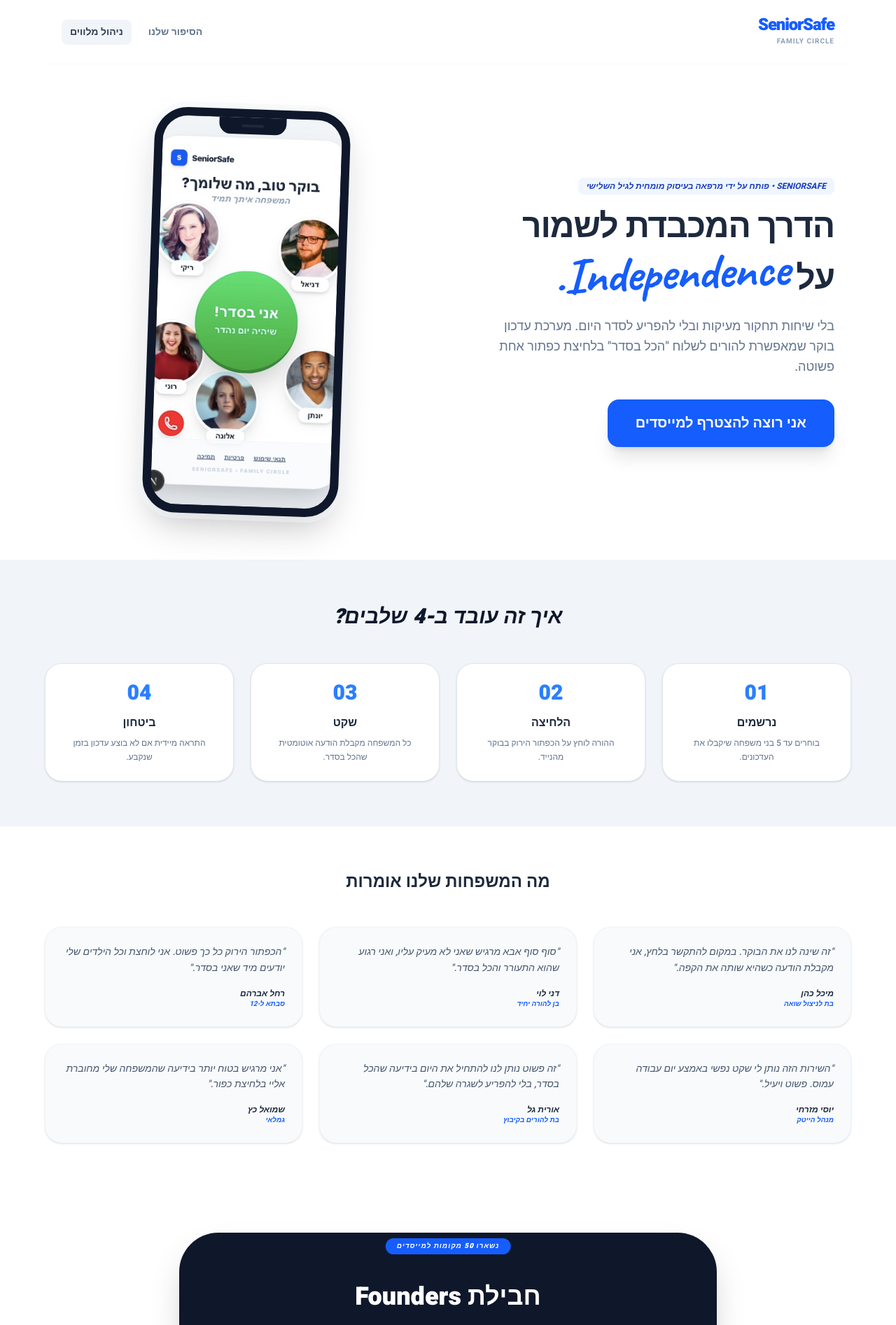
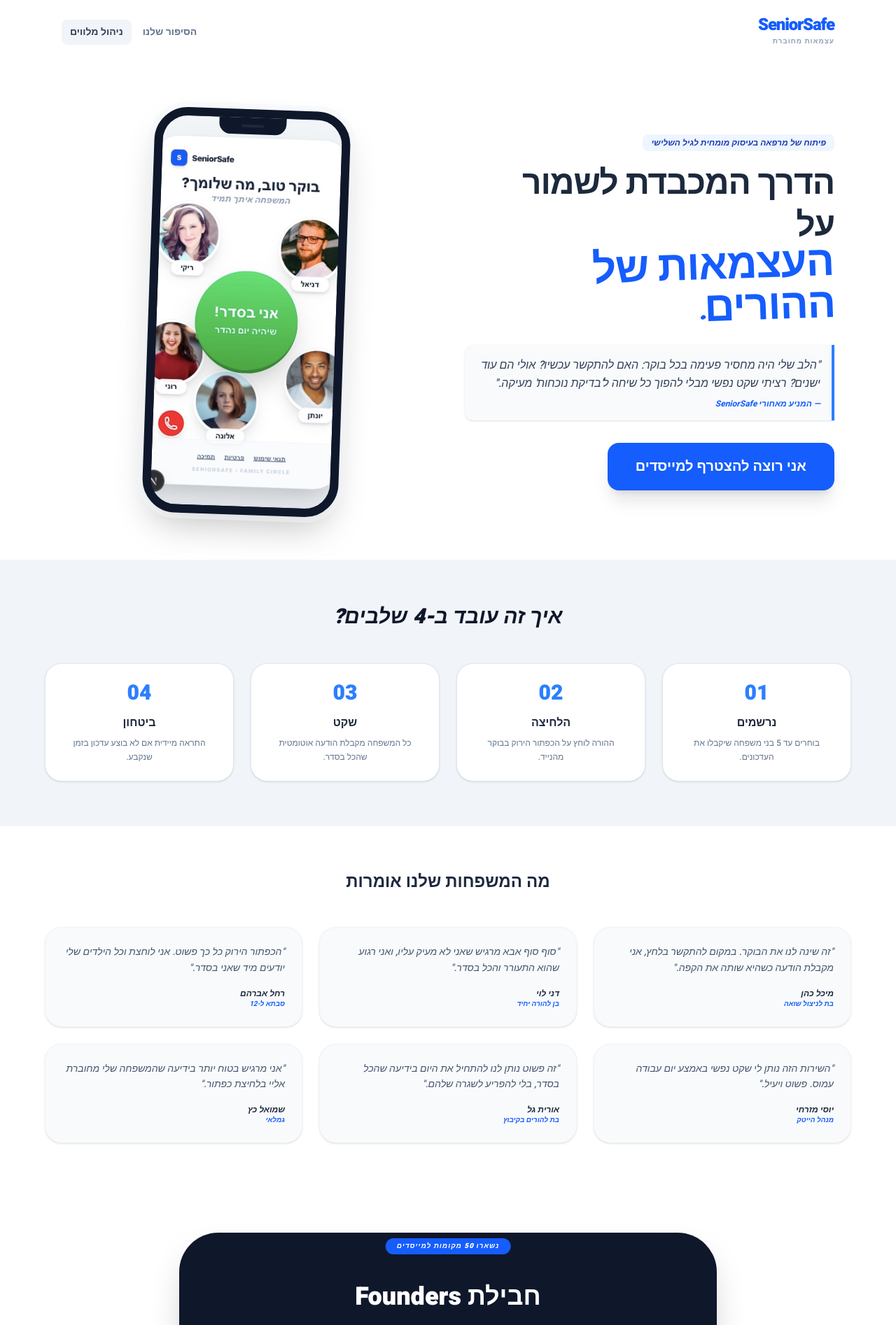
Before and after one commit to barnoi/senior-checkin, a Next.js app: page / in a window 1280 px wide. Shown: the top 1894 px of the page at 70% size. Built offline with nearby package versions, Linux system fonts and the light colour scheme; no server answers.

Commit message:
fix: layout and navbar for mobile, added faq and updated fonts

```diff
--- a/app/landing/page.tsx
+++ b/app/landing/page.tsx
@@ -25,7 +25,7 @@ export default function LandingPage() {
     { name: "רחל אברהם", role: "סבתא ל-12", text: "הכפתור הירוק כל כך פשוט. אני לוחצת וכל הילדים שלי יודעים מיד שאני בסדר." },
     { name: "יוסי מזרחי", role: "מנהל הייטק", text: "השירות הזה נותן לי שקט נפשי באמצע יום עבודה עמוס. פשוט ויעיל." },
     { name: "אורית גל", role: "בת להורים בקיבוץ", text: "זה פשוט נותן לנו להתחיל את היום בידיעה שהכל בסדר, בלי להפריע לשגרה שלהם." },
-    { name: "שמואל כץ", role: "גמלאי", text: "אני מרגיש בטוח יותר בידיעה שהמשפחה שלי מחוברת אליי בלחיצת כפור." }
+    { name: "שמואל כץ", role: "גמלאי", text: "אני מרגיש בטוח יותר בידיעה שהמשפחה שלי מחוברת אליי בלחיצת כפתור." }
   ];
 
   const handleExistingUserLogin = async () => {
@@ -61,14 +61,14 @@ export default function LandingPage() {
   return (
     <div className="min-h-screen bg-white text-right text-slate-900" dir="rtl" suppressHydrationWarning>
 
-      {/* Navbar משופר למובייל - לוגו בשתי שורות */}
+      {/* Navbar משופר - לוגו בשתי שורות */}
       <nav className="p-4 md:p-6 max-w-6xl mx-auto flex justify-between items-center border-b border-slate-50 sticky top-0 bg-white/80 backdrop-blur-md z-50">
         <div className="flex flex-col">
           <div className="text-xl md:text-2xl font-black text-blue-600 tracking-tighter leading-none">SeniorSafe</div>
-          <div className="text-[10px] text-slate-400 font-bold uppercase tracking-widest mt-1">Family Circle</div>
+          <div className="text-[10px] text-slate-400 font-bold uppercase tracking-widest mt-1">עצמאות מחוברת</div>
         </div>
-        <div className="flex gap-2 md:gap-6 items-center">
-          <Link href="/about" className="text-slate-500 font-bold hover:text-blue-600 transition text-xs md:text-sm">הסיפור שלנו</Link>
+        <div className="flex gap-2 md:gap-4 items-center">
+          <Link href="/about" className="text-slate-500 font-bold hover:text-blue-600 transition text-xs md:text-sm whitespace-nowrap">הסיפור שלנו</Link>
           <button
             onClick={handleExistingUserLogin}
             className="bg-slate-100 px-3 py-2 rounded-lg text-slate-700 font-bold hover:bg-blue-600 hover:text-white transition text-[11px] md:text-sm whitespace-nowrap"
@@ -78,17 +78,17 @@ export default function LandingPage() {
         </div>
       </nav>
 
-      {/* Hero Section - תמונה מופיעה ראשונה במובייל */}
+      {/* Hero Section עם ה"הוק" של הסיפור האישי */}
       <header className="py-8 md:py-16 px-6 max-w-6xl mx-auto flex flex-col md:grid md:grid-cols-2 gap-12 items-center">
 
-        {/* Mockup - מופיע בראש הדף במובייל */}
+        {/* Mockup מופיע ראשון במובייל */}
         <div className="order-1 md:order-2 relative justify-self-center">
           <div className="relative mx-auto w-56 h-[450px] md:w-70 md:h-145 bg-slate-900 rounded-[2.5rem] md:rounded-[3rem] border-[8px] md:border-12 border-slate-900 shadow-2xl overflow-hidden ring-8 ring-slate-100/50 transform rotate-1 md:rotate-2">
             <div className="absolute top-0 left-1/2 -translate-x-1/2 w-20 md:w-24 h-5 md:h-6 bg-slate-900 rounded-b-2xl z-20 flex items-center justify-center">
               <div className="w-6 md:w-8 h-1 bg-slate-800 rounded-full"></div>
             </div>
             <div className="relative w-full h-full bg-white overflow-hidden">
-              <img src="/app-screenshot.png" alt="App Interface" className="w-full h-full object-cover" />
+              <img src="/app-screenshot.png" alt="SeniorSafe App" className="w-full h-full object-cover" />
             </div>
           </div>
           <div className="absolute -z-10 top-1/2 left-1/2 -translate-x-1/2 -translate-y-1/2 w-56 h-56 md:w-72 md:h-72 bg-blue-100 rounded-full blur-3xl opacity-60"></div>
@@ -97,16 +97,21 @@ export default function LandingPage() {
         {/* טקסט וכותרות */}
         <div className="order-2 md:order-1 text-center md:text-right">
           <span className="bg-blue-50 text-blue-800 px-3 py-1 rounded-lg text-[10px] md:text-xs font-bold mb-4 inline-block italic">
-            SENIORSAFE • פותח על ידי מרפאה בעיסוק מומחית לגיל השלישי
+            פיתוח של מרפאה בעיסוק מומחית לגיל השלישי
           </span>
-          <h1 className="text-3xl md:text-5xl font-black mb-6 leading-tight text-slate-800 tracking-tight">
+          <h1 className="text-3xl md:text-5xl font-black mb-4 leading-tight text-slate-800 tracking-tight">
             הדרך המכבדת לשמור <br/>
-            על <span className={`text-blue-600 ${caveat.className} text-5xl md:text-7xl`} style={{ display: 'inline-block', transform: 'rotate(-2deg)' }}>Independence.</span>
+            על <span className={`text-blue-600 ${caveat.className} text-4xl md:text-6xl inline-block`} style={{ transform: 'rotate(-2deg)' }}>העצמאות של ההורים.</span>
           </h1>
-          <p className="text-base md:text-lg text-slate-500 mb-8 leading-relaxed max-w-lg font-medium mx-auto md:mr-0">
-            בלי שיחות תחקור מעיקות ובלי להפריע לסדר היום.
-            מערכת עדכון בוקר שמאפשרת להורים לשלוח "הכל בסדר" בלחיצת כפתור אחת פשוטה.
-          </p>
+
+          {/* הוק - הסיפור האישי */}
+          <div className="bg-slate-50 border-r-4 border-blue-500 p-4 mb-8 text-right italic shadow-sm rounded-l-xl">
+             <p className="text-slate-700 font-medium leading-relaxed">
+               "הלב שלי היה מחסיר פעימה בכל בוקר: האם להתקשר עכשיו? אולי הם עוד ישנים? רציתי שקט נפשי מבלי להפוך כל שיחה ל'בדיקת נוכחות' מעיקה."
+             </p>
+             <span className="text-blue-600 text-xs font-bold mt-2 block">— המניע מאחורי SeniorSafe</span>
+          </div>
+
           <button
             onClick={() => document.getElementById('offer')?.scrollIntoView({ behavior: 'smooth' })}
             className="w-full md:w-auto bg-blue-600 text-white px-10 py-5 rounded-2xl font-black text-xl hover:bg-blue-700 transition shadow-xl hover:scale-105 active:scale-95"
@@ -143,7 +148,7 @@ export default function LandingPage() {
           <h2 className="text-2xl font-black text-center mb-12 text-slate-800">מה המשפחות שלנו אומרות</h2>
           <div className="grid grid-cols-1 md:grid-cols-3 gap-6">
             {testimonials.map((t, i) => (
-              <div key={i} className="bg-slate-50 p-6 rounded-3xl border border-slate-100 shadow-sm italic">
+              <div key={i} className="bg-slate-50 p-6 rounded-3xl border border-slate-100 shadow-sm italic text-right">
                 <p className="text-slate-600 mb-4 text-xs md:text-sm font-medium leading-relaxed">"{t.text}"</p>
                 <div className="font-black text-slate-800 text-xs">{t.name}</div>
                 <div className="text-blue-600 text-[10px] font-bold">{t.role}</div>
@@ -181,14 +186,14 @@ export default function LandingPage() {
         </div>
       </section>
 
-      {/* FAQ Section - מפורט כדי להפחית תמיכה */}
+      {/* FAQ Section */}
       <section className="py-20 px-6 bg-slate-50">
         <div className="max-w-4xl mx-auto">
           <h2 className="text-3xl font-black text-center mb-12 text-slate-800">שאלות ותשובות (FAQ)</h2>
           <div className="space-y-6 text-right">
             <div className="bg-blue-50 p-6 rounded-2xl shadow-sm border border-blue-100">
               <h3 className="font-black text-lg text-blue-700 mb-2">איך מוסיפים את SeniorSafe כ"אייקון" על מסך הבית?</h3>
-              <p className="text-slate-700 font-medium">
+              <p className="text-slate-700 font-medium leading-relaxed">
                 פתחו את האתר בטלפון. באייפון: לחצו על כפתור ה-<strong>"שתף"</strong> ובחרו <strong>"הוסף למסך הבית"</strong>. באנדרואיד: לחצו על שלוש הנקודות ובחרו <strong>"התקן אפליקציה"</strong>.
               </p>
             </div>
```
